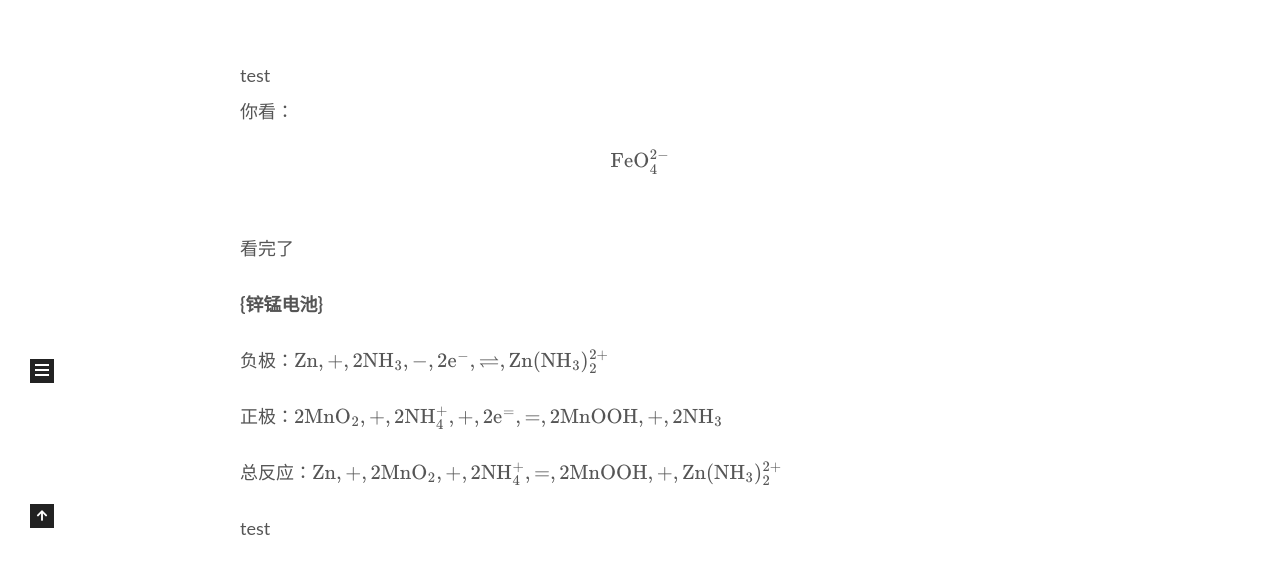
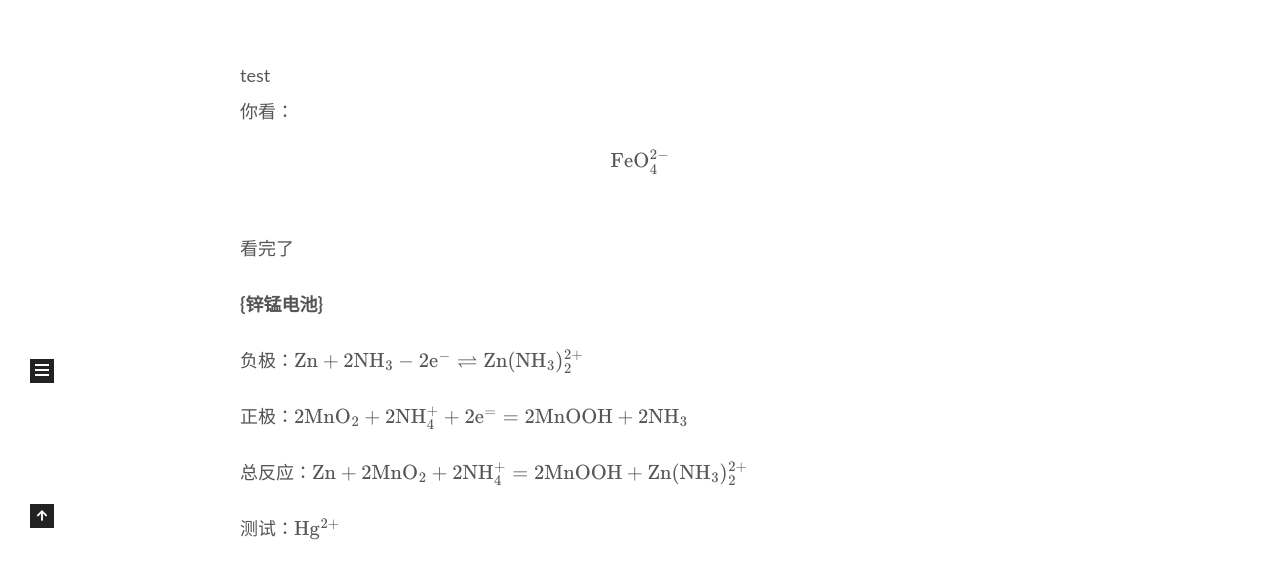
Before and after one commit to mosonze/mosonze.github.io, a plain HTML site: page index.html in a window 1280 px wide. Shown: the part 372-935 px from the top of the page. Drawn offline with nearby package versions, Linux system fonts and the light colour scheme.

Commit message:
Site updated: 2020-06-24 04:32:24

```diff
--- a/index.html
+++ b/index.html
@@ -170,7 +170,7 @@
               <span class="post-meta-item-text">Posted on</span>
 
 
-              <time title="Created: 2020-06-24 02:35:57 / Modified: 04:20:49" itemprop="dateCreated datePublished" datetime="2020-06-24T02:35:57+08:00">2020-06-24</time>
+              <time title="Created: 2020-06-24 02:35:57 / Modified: 04:28:37" itemprop="dateCreated datePublished" datetime="2020-06-24T02:35:57+08:00">2020-06-24</time>
             </span>
 
 
@@ -186,9 +186,10 @@
 
           <p>test<br>你看：<br>\[<br>  \rm FeO^{2-}_4<br>\]<br>看完了</p>
 <p><strong>{锌锰电池}</strong></p>
-<p>负极：$\text{Zn} ,+, 2\text{NH}_3 ,-, 2\text{e}^- ,\rightleftharpoons, \text{Zn}(\text{NH}_3)_2^{2+}$</p>
-<p>正极：$2\text{MnO}_2 ,+, 2\text{NH}_4^+ ,+, 2\text{e}^= ,=, 2\text{MnOOH} ,+, 2\text{NH}_3$</p>
-<p>总反应：$\text{Zn} ,+, 2\text{MnO}_2 ,+, 2\text{NH}_4^+ ,=, 2\text{MnOOH} ,+, \text{Zn}(\text{NH}_3)_2^{2+}$</p>
+<p>负极：$\text{Zn} + 2\text{NH}_3  -  2\text{e}^-  \rightleftharpoons  \text{Zn}(\text{NH}_3)_2^{2+}$</p>
+<p>正极：$2\text{MnO}_2  +  2\text{NH}_4^+  +  2\text{e}^=  =  2\text{MnOOH}  +  2\text{NH}_3$</p>
+<p>总反应：$\text{Zn}  +  2\text{MnO}_2  +  2\text{NH}_4^+  =  2\text{MnOOH}  +  \text{Zn}(\text{NH}_3)_2^{2+}$</p>
+<p>测试：$\ce{Hg^2+}$</p>
 <p>test</p>
 
 
```
Also changed, not shown: 2020/06/24/test/index.html (+8 -7 lines).
